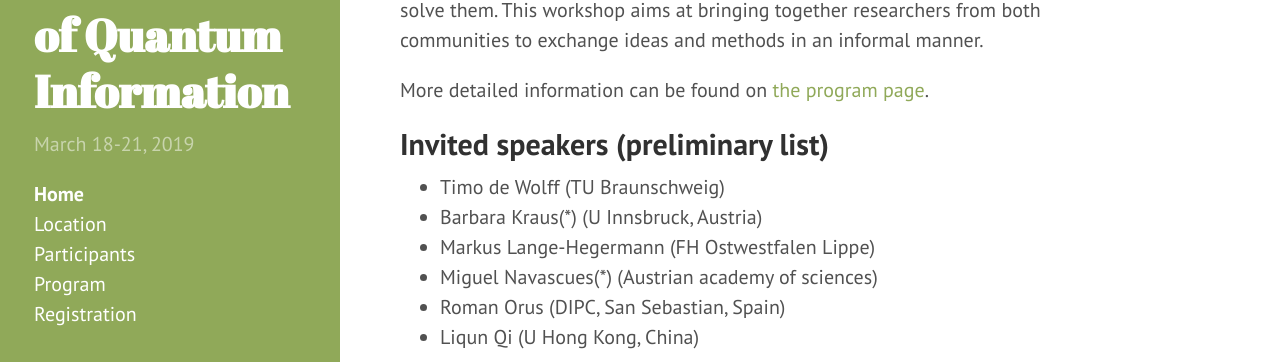
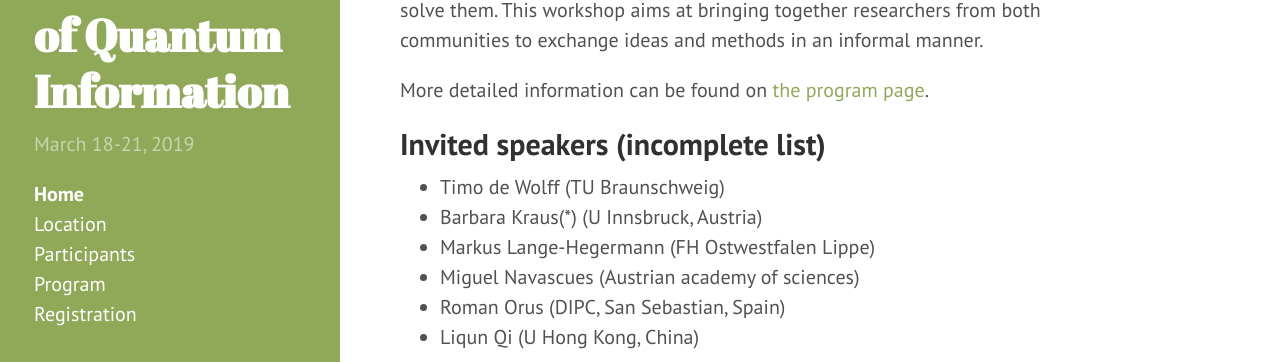
Before and after one commit to MoQIT/MoQI-2019, a Jekyll site: the page built from index.md, in a window 1280 px wide and 900 px high, scrolled down 341 px. Shown: the part 136-498 px from the top of the window. Built offline with Jekyll 4.4.1, drawn with Linux system fonts in a browser that asks for light colours.

Commit message:
Subject: Fwd: Workshop homepage Repo
From: Otfried Guehne <otfried.guehne@uni-siegen.de>
Date: 20. December 2018 at 17:53:18 CET
To: Siegen <mohamed.barakat@uni-siegen.de>

Hi Mohamed,

two small changes for the web page:

- Miguel Navascues will come

- Invited speakers (preliminary list)
-->
Invited speakers (incomplete list)

Danke, Otfried

```diff
--- a/index.md
+++ b/index.md
@@ -22,12 +22,12 @@ both communities to exchange ideas and methods in an informal manner.
 
 More detailed information can be found on [the program page]({{ site.baseurl }}/program).
 
-## Invited speakers (preliminary list)
+## Invited speakers (incomplete list)
 
 * Timo de Wolff (TU Braunschweig)
 * Barbara Kraus(*) (U Innsbruck, Austria)
 * Markus Lange-Hegermann (FH Ostwestfalen Lippe)
-* Miguel Navascues(*) (Austrian academy of sciences)
+* Miguel Navascues (Austrian academy of sciences)
 * Roman Orus (DIPC, San Sebastian, Spain)
 * Liqun Qi (U Hong Kong, China)
 <!--* Andreas Winter (U Autonoma Barcelona, Spain)-->
```
